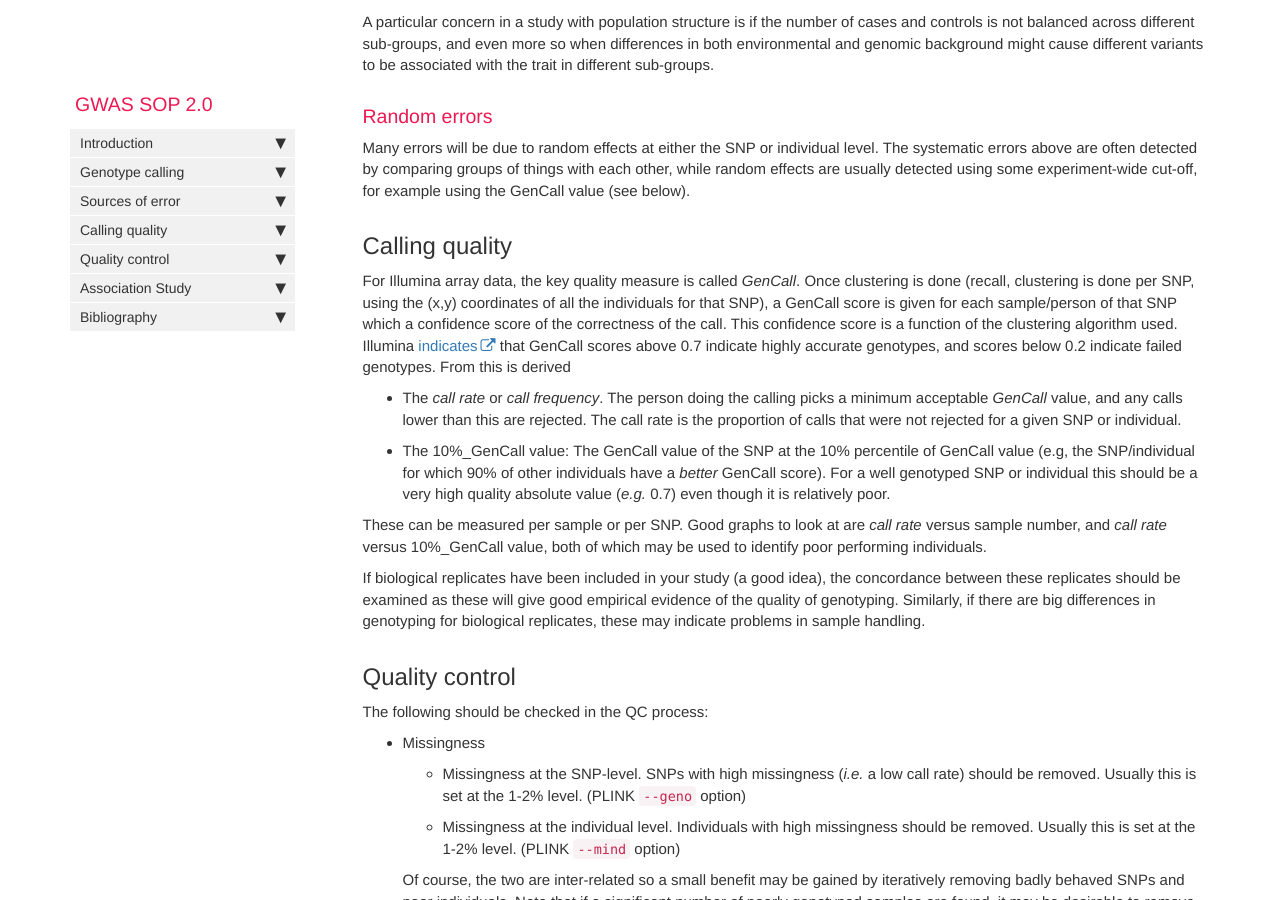
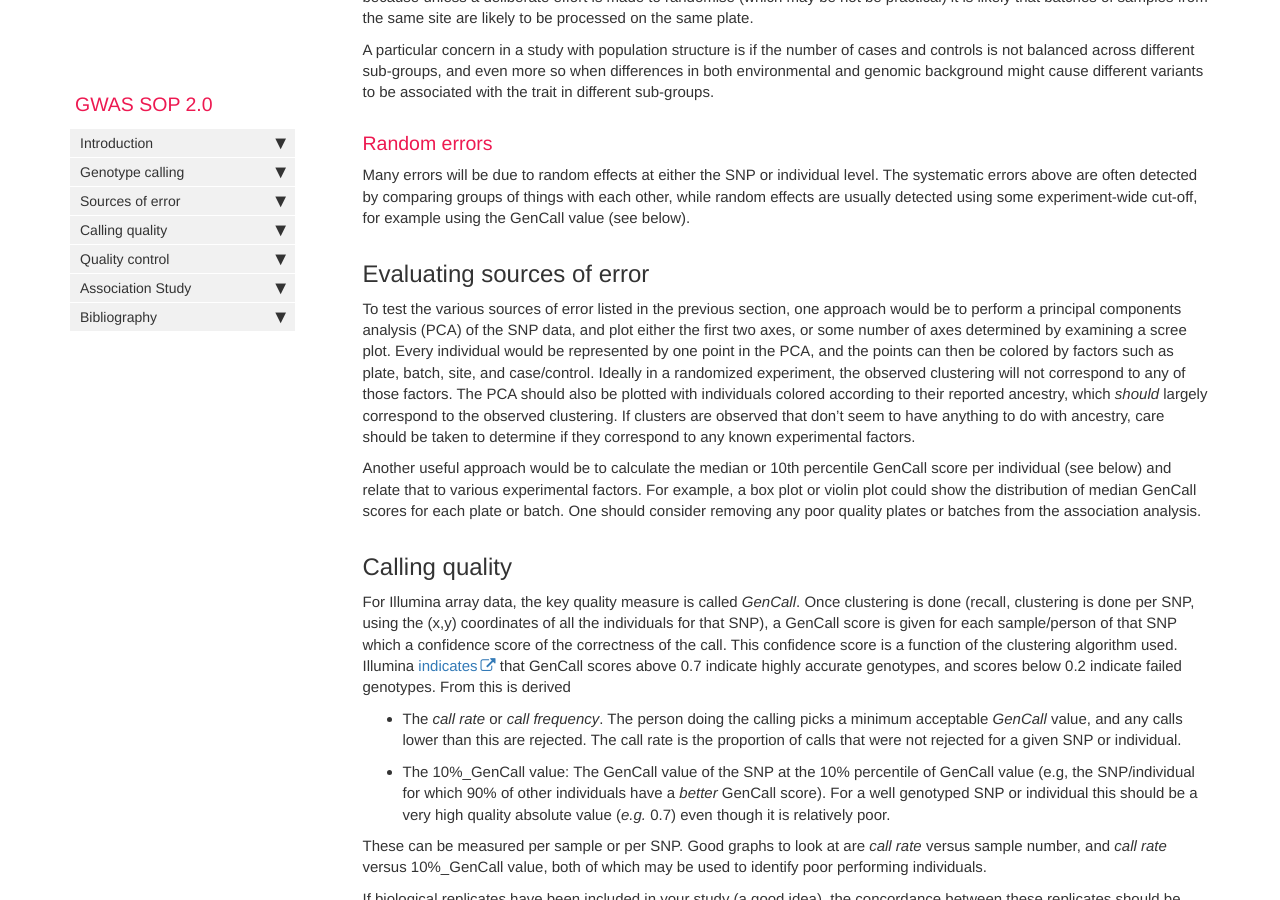
Before and after one commit to h3abionet/H3ABionet-SOPs, a Jekyll site: the page built from pages/genomics_analysis/GWAS/GWAS.md, in a window 1280 px wide and 900 px high, scrolled down 3782 px. Built offline with Jekyll 4.4.1, drawn with Linux system fonts in a browser that asks for light colours; nearby versions of some CDN libraries; comment, search, counter and statistics services are not loaded; some of the changed text lies outside the part shown.

Commit message:
Suggestions for evaluating error

```diff
--- a/pages/genomics_analysis/GWAS/GWAS.md
+++ b/pages/genomics_analysis/GWAS/GWAS.md
@@ -101,6 +101,11 @@ A particular concern in a study with population structure is if the number of ca
 
 Many errors will be due to random effects at either the SNP or individual level. The systematic errors above are often detected by comparing groups of things with each other, while random effects are usually detected using some experiment-wide cut-off, for example using the GenCall value (see below).
 
+## Evaluating sources of error {#evaluating-errors}
+
+To test the various sources of error listed in the previous section, one approach would be to perform a principal components analysis (PCA) of the SNP data, and plot either the first two axes, or some number of axes determined by examining a scree plot.  Every individual would be represented by one point in the PCA, and the points can then be colored by factors such as plate, batch, site, and case/control.  Ideally in a randomized experiment, the observed clustering will not correspond to any of those factors.  The PCA should also be plotted with individuals colored according to their reported ancestry, which _should_ largely correspond to the observed clustering.  If clusters are observed that don't seem to have anything to do with ancestry, care should be taken to determine if they correspond to any known experimental factors.
+
+Another useful approach would be to calculate the median or 10th percentile GenCall score per individual (see below) and relate that to various experimental factors.  For example, a box plot or violin plot could show the distribution of median GenCall scores for each plate or batch. One should consider removing any poor quality plates or batches from the association analysis.
 
 ## Calling quality {#quality}
 
```
